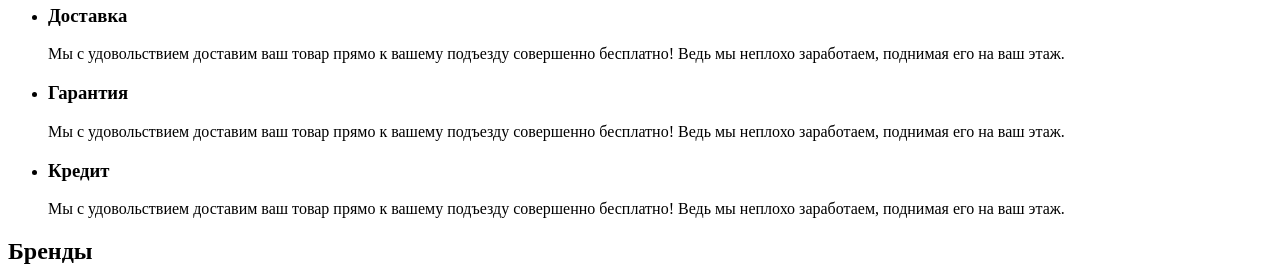
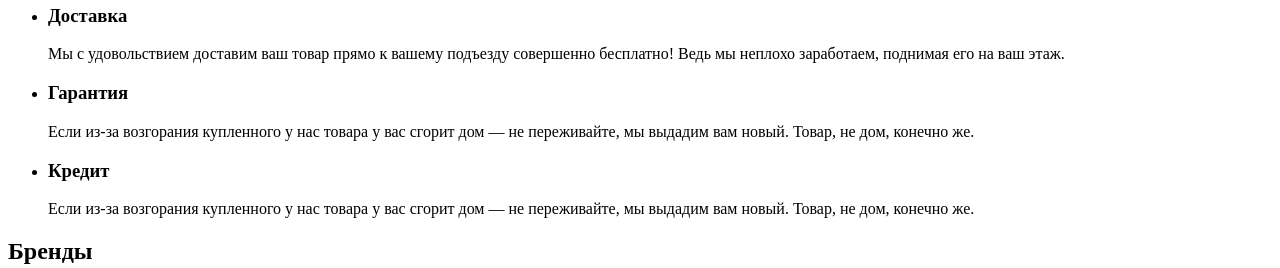
Before and after one commit to vitrusss/1001661-device-28, a plain HTML site: page index.html in a window 1280 px wide. Shown: the part 2860-3128 px from the top of the page. Drawn offline with Linux system fonts and the light colour scheme.

Commit message:
Изменяет текстовое содержимое в слайдах блока services в index.html

```diff
--- a/index.html
+++ b/index.html
@@ -218,14 +218,14 @@
         <li class="services__slider-item services__slider-item--garanty ">
           <div class="services__description">
             <h3 class="services__title">Гарантия</h3>
-            <p class="services__text">Мы с удовольствием доставим ваш товар прямо к вашему подъезду совершенно бесплатно! Ведь мы неплохо заработаем, поднимая его на ваш этаж.</p>
+            <p class="services__text">Если из-за возгорания купленного у нас товара у вас сгорит дом — не переживайте, мы выдадим вам новый. Товар, не дом, конечно же.</p>
           </div>
         </li>
 
         <li class="services__slider-item services__slider-item--credit">
           <div class="services__description">
             <h3 class="services__title">Кредит</h3>
-            <p class="services__text">Мы с удовольствием доставим ваш товар прямо к вашему подъезду совершенно бесплатно! Ведь мы неплохо заработаем, поднимая его на ваш этаж.</p>
+            <p class="services__text">Если из-за возгорания купленного у нас товара у вас сгорит дом — не переживайте, мы выдадим вам новый. Товар, не дом, конечно же.</p>
           </div>
         </li>
       </ul>
```
